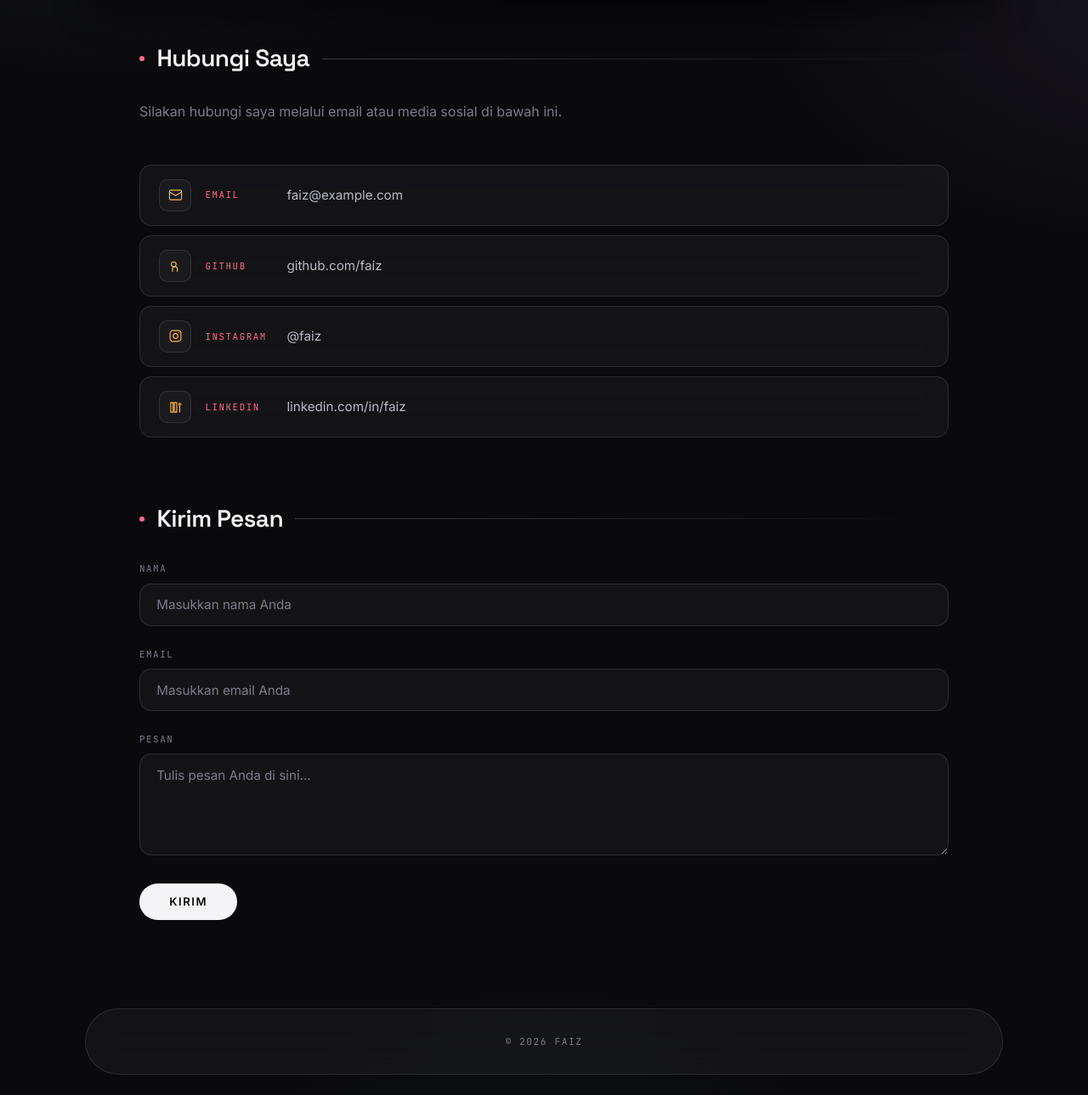
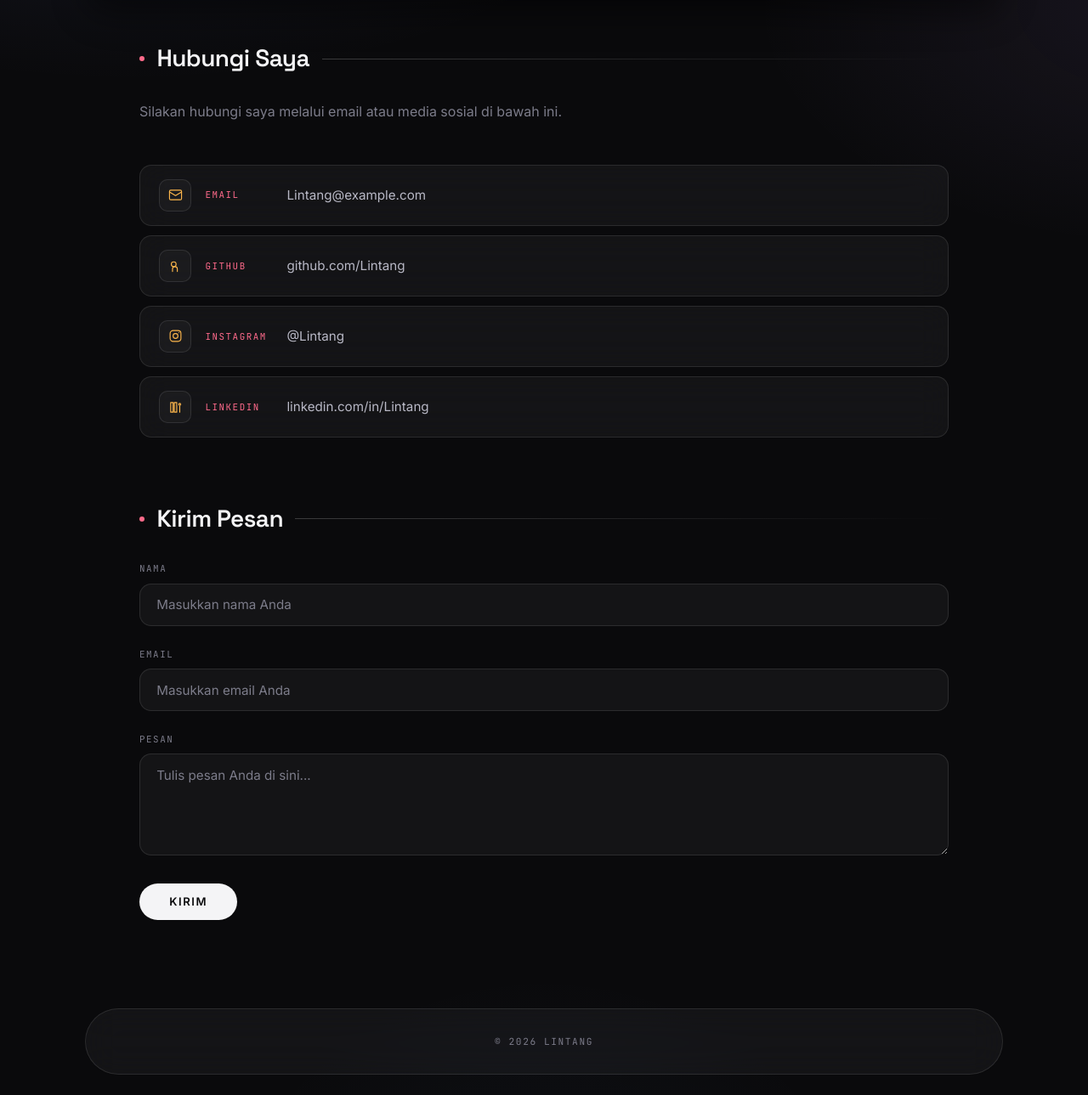
Before and after one commit to Lawrencecil/Project-PrakPemWeb, a Flask app: page /contact in a window 1280 px wide. Shown: the part 76-1365 px from the top of the page at 85% size. Run offline with Flask 3, Linux system fonts and the light colour scheme.

Commit message:
Ganti nama - Hiraukan!

```diff
--- a/templates/about.html
+++ b/templates/about.html
@@ -3,7 +3,7 @@
 <head>
     <meta charset="UTF-8">
     <meta name="viewport" content="width=device-width, initial-scale=1.0">
-    <title>Faiz — About</title>
+    <title>Lintang — About</title>
     <style>html,body{background-color:#0A0A0C}</style>
     <link rel="stylesheet" href="{{ url_for('static', filename='css/style.css') }}">
     <link rel="preconnect" href="https://fonts.googleapis.com">
@@ -56,13 +56,13 @@
         <section class="section">
             <div class="quote">
                 "Kita tidak perlu menjadi hebat untuk memulai, tapi kita harus memulai untuk menjadi hebat."
-                <cite>&mdash; Faiz</cite>
+                <cite>&mdash; Lintang</cite>
             </div>
         </section>
     </main>
 
     <footer>
-        &copy; 2026 Faiz
+        &copy; 2026 Lintang
     </footer>
 </body>
 </html>
--- a/templates/blog.html
+++ b/templates/blog.html
@@ -3,7 +3,7 @@
 <head>
     <meta charset="UTF-8">
     <meta name="viewport" content="width=device-width, initial-scale=1.0">
-    <title>Faiz — Blog</title>
+    <title>Lintang — Blog</title>
     <style>html,body{background-color:#0A0A0C}</style>
     <link rel="stylesheet" href="{{ url_for('static', filename='css/style.css') }}">
     <link rel="preconnect" href="https://fonts.googleapis.com">
@@ -68,7 +68,7 @@
     </main>
 
     <footer>
-        &copy; 2026 Faiz
+        &copy; 2026 Lintang
     </footer>
 </body>
 </html>
--- a/templates/contact.html
+++ b/templates/contact.html
@@ -3,7 +3,7 @@
 <head>
     <meta charset="UTF-8">
     <meta name="viewport" content="width=device-width, initial-scale=1.0">
-    <title>Faiz — Contact</title>
+    <title>Lintang — Contact</title>
     <style>html,body{background-color:#0A0A0C}</style>
     <link rel="stylesheet" href="{{ url_for('static', filename='css/style.css') }}">
     <link rel="preconnect" href="https://fonts.googleapis.com">
@@ -32,22 +32,22 @@
                 <li>
                     <span class="icon"><svg viewBox="0 0 24 24" stroke-linecap="round" stroke-linejoin="round"><rect x="2" y="4" width="20" height="16" rx="2"/><path d="M22 7l-10 6L2 7"/></svg></span>
                     <span class="label">Email</span>
-                    <span class="value">faiz@example.com</span>
+                    <span class="value">Lintang@example.com</span>
                 </li>
                 <li>
                     <span class="icon"><svg viewBox="0 0 24 24" stroke-linecap="round" stroke-linejoin="round"><path d="M15 22v-4a4 4 0 0 0-4-4 4 4 0 0 0-4 4v4"/><path d="M9 14a4 4 0 1 0 0-8 4 4 0 0 0 0 8z"/></svg></span>
                     <span class="label">GitHub</span>
-                    <span class="value">github.com/faiz</span>
+                    <span class="value">github.com/Lintang</span>
                 </li>
                 <li>
                     <span class="icon"><svg viewBox="0 0 24 24" stroke-linecap="round" stroke-linejoin="round"><rect x="3" y="3" width="18" height="18" rx="5"/><circle cx="12" cy="12" r="4"/><path d="M17.5 6.5h.01"/></svg></span>
                     <span class="label">Instagram</span>
-                    <span class="value">@faiz</span>
+                    <span class="value">@Lintang</span>
                 </li>
                 <li>
                     <span class="icon"><svg viewBox="0 0 24 24" stroke-linecap="round" stroke-linejoin="round"><path d="M4 4h4v16H4zM10 4h4v16h-4z"/><circle cx="19" cy="7" r="1.6"/><path d="M19 10v10"/></svg></span>
                     <span class="label">LinkedIn</span>
-                    <span class="value">linkedin.com/in/faiz</span>
+                    <span class="value">linkedin.com/in/Lintang</span>
                 </li>
             </ul>
         </section>
@@ -73,7 +73,7 @@
     </main>
 
     <footer>
-        &copy; 2026 Faiz
+        &copy; 2026 Lintang
     </footer>
 </body>
 </html>
--- a/templates/projects.html
+++ b/templates/projects.html
@@ -3,7 +3,7 @@
 <head>
     <meta charset="UTF-8">
     <meta name="viewport" content="width=device-width, initial-scale=1.0">
-    <title>Faiz — Projects</title>
+    <title>Lintang — Projects</title>
     <style>html,body{background-color:#0A0A0C}</style>
     <link rel="stylesheet" href="{{ url_for('static', filename='css/style.css') }}">
     <link rel="preconnect" href="https://fonts.googleapis.com">
@@ -104,7 +104,7 @@
     </main>
 
     <footer>
-        &copy; 2026 Faiz
+        &copy; 2026 Lintang
     </footer>
 </body>
 </html>
--- a/templates/skills.html
+++ b/templates/skills.html
@@ -3,7 +3,7 @@
 <head>
     <meta charset="UTF-8">
     <meta name="viewport" content="width=device-width, initial-scale=1.0">
-    <title>Faiz — Skills</title>
+    <title>Lintang — Skills</title>
     <style>html,body{background-color:#0A0A0C}</style>
     <link rel="stylesheet" href="{{ url_for('static', filename='css/style.css') }}">
     <link rel="preconnect" href="https://fonts.googleapis.com">
@@ -76,7 +76,7 @@
     </main>
 
     <footer>
-        &copy; 2026 Faiz
+        &copy; 2026 Lintang
     </footer>
 </body>
 </html>
```
